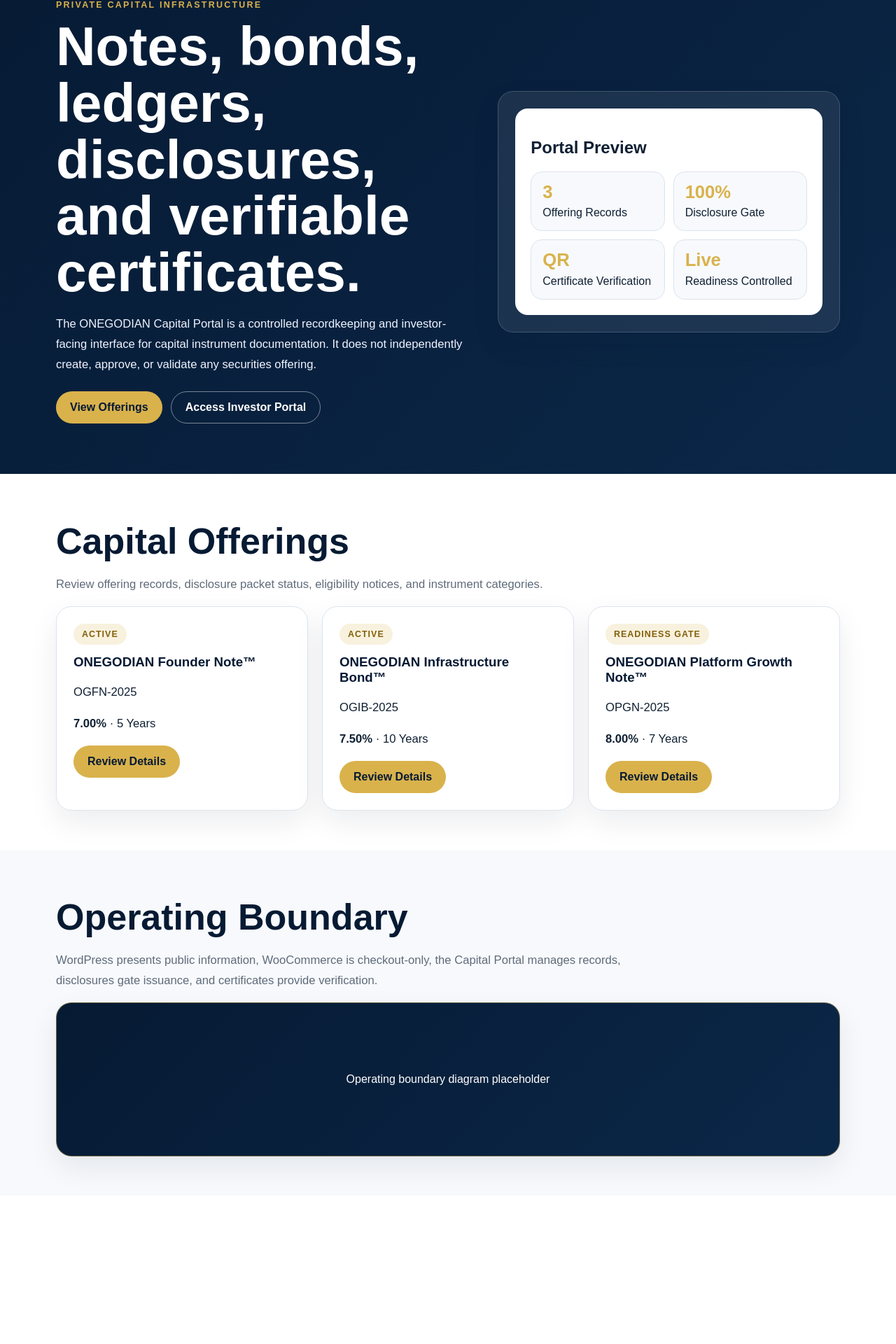
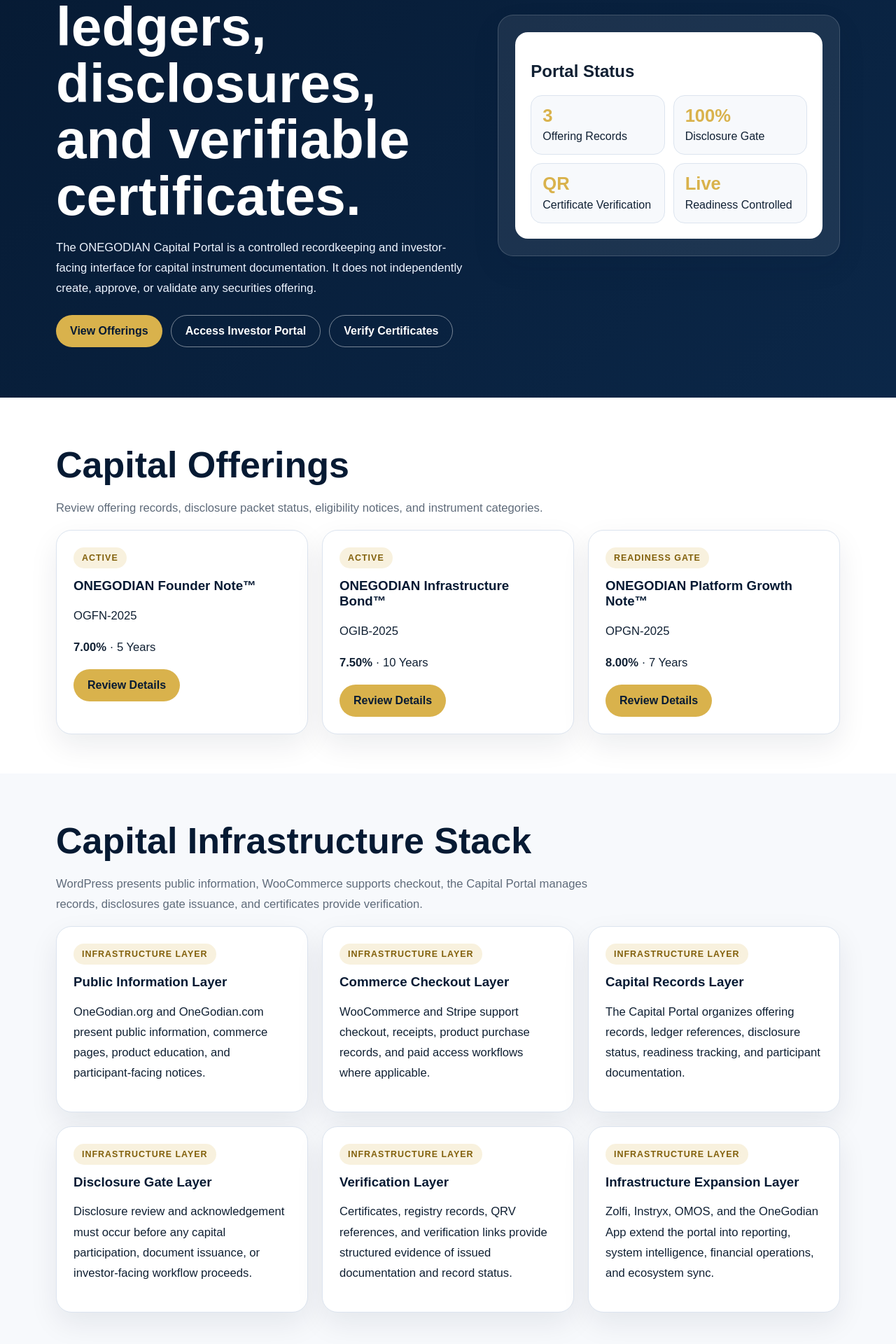
Before and after one commit to ohi-stack/onegodian-capital-web, a Next.js app: page / in a window 1280 px wide. Shown: the part 177-2097 px from the top of the page at 70% size. Before the commit the page ends 1885 px from the top, so only its background shows below. Built offline with nearby package versions, Linux system fonts and the light colour scheme; no server answers.

Commit message:
Remove homepage placeholder and add capital stack UI

```diff
--- a/app/page.tsx
+++ b/app/page.tsx
@@ -2,6 +2,33 @@
   ['ONEGODIAN Founder Note™', 'OGFN-2025', '7.00%', '5 Years', 'Active'],
   ['ONEGODIAN Infrastructure Bond™', 'OGIB-2025', '7.50%', '10 Years', 'Active'],
   ['ONEGODIAN Platform Growth Note™', 'OPGN-2025', '8.00%', '7 Years', 'Readiness Gate'],
+];
+
+const capitalStack = [
+  {
+    title: 'Public Information Layer',
+    body: 'OneGodian.org and OneGodian.com present public information, commerce pages, product education, and participant-facing notices.',
+  },
+  {
+    title: 'Commerce Checkout Layer',
+    body: 'WooCommerce and Stripe support checkout, receipts, product purchase records, and paid access workflows where applicable.',
+  },
+  {
+    title: 'Capital Records Layer',
+    body: 'The Capital Portal organizes offering records, ledger references, disclosure status, readiness tracking, and participant documentation.',
+  },
+  {
+    title: 'Disclosure Gate Layer',
+    body: 'Disclosure review and acknowledgement must occur before any capital participation, document issuance, or investor-facing workflow proceeds.',
+  },
+  {
+    title: 'Verification Layer',
+    body: 'Certificates, registry records, QRV references, and verification links provide structured evidence of issued documentation and record status.',
+  },
+  {
+    title: 'Infrastructure Expansion Layer',
+    body: 'Zolfi, Instryx, OMOS, and the OneGodian App extend the portal into reporting, system intelligence, financial operations, and ecosystem sync.',
+  },
 ];
 
 export default function Home() {
@@ -9,18 +36,69 @@
     <main>
       <section className="hero">
         <div className="wrap">
-          <nav className="nav">
-            <div className="brand">ONEGODIAN CAPITAL PORTAL™</div>
-            <div className="links"><a href="/offerings">Offerings</a><a href="/investor-portal">Investor Portal</a><a href="/disclosures">Disclosures</a><a href="/certificates">Certificates</a><a href="/production-readiness">Readiness</a></div>
-          </nav>
           <div className="heroGrid">
-            <div><div className="eyebrow">Private Capital Infrastructure</div><h1>Notes, bonds, ledgers, disclosures, and verifiable certificates.</h1><p>The ONEGODIAN Capital Portal is a controlled recordkeeping and investor-facing interface for capital instrument documentation. It does not independently create, approve, or validate any securities offering.</p><div className="actions"><a className="btn btnGold" href="/offerings">View Offerings</a><a className="btn btnGhost" href="/investor-portal">Access Investor Portal</a></div></div>
-            <div className="panel"><div className="screen"><h2>Portal Preview</h2><div className="statGrid"><div className="stat"><b>3</b>Offering Records</div><div className="stat"><b>100%</b>Disclosure Gate</div><div className="stat"><b>QR</b>Certificate Verification</div><div className="stat"><b>Live</b>Readiness Controlled</div></div></div></div>
+            <div>
+              <div className="eyebrow">Private Capital Infrastructure</div>
+              <h1>Notes, bonds, ledgers, disclosures, and verifiable certificates.</h1>
+              <p>
+                The ONEGODIAN Capital Portal is a controlled recordkeeping and investor-facing interface for capital instrument documentation. It does not independently create, approve, or validate any securities offering.
+              </p>
+              <div className="actions">
+                <a className="btn btnGold" href="/offerings">View Offerings</a>
+                <a className="btn btnGhost" href="/investor-portal">Access Investor Portal</a>
+                <a className="btn btnGhost" href="/certificates">Verify Certificates</a>
+              </div>
+            </div>
+            <div className="panel">
+              <div className="screen">
+                <h2>Portal Status</h2>
+                <div className="statGrid">
+                  <div className="stat"><b>3</b>Offering Records</div>
+                  <div className="stat"><b>100%</b>Disclosure Gate</div>
+                  <div className="stat"><b>QR</b>Certificate Verification</div>
+                  <div className="stat"><b>Live</b>Readiness Controlled</div>
+                </div>
+              </div>
+            </div>
           </div>
         </div>
       </section>
-      <section className="section"><div className="wrap"><h2>Capital Offerings</h2><p className="lead">Review offering records, disclosure packet status, eligibility notices, and instrument categories.</p><div className="cards">{offerings.map((o)=><div className="card" key={o[0]}><span className="badge">{o[4]}</span><h3>{o[0]}</h3><p>{o[1]}</p><p><strong>{o[2]}</strong> · {o[3]}</p><a className="btn btnGold" href="/offerings">Review Details</a></div>)}</div></div></section>
-      <section className="section sectionAlt"><div className="wrap"><h2>Operating Boundary</h2><p className="lead">WordPress presents public information, WooCommerce is checkout-only, the Capital Portal manages records, disclosures gate issuance, and certificates provide verification.</p><div className="placeholder">Operating boundary diagram placeholder</div></div></section>
+
+      <section className="section">
+        <div className="wrap">
+          <h2>Capital Offerings</h2>
+          <p className="lead">Review offering records, disclosure packet status, eligibility notices, and instrument categories.</p>
+          <div className="cards">
+            {offerings.map((o) => (
+              <div className="card" key={o[0]}>
+                <span className="badge">{o[4]}</span>
+                <h3>{o[0]}</h3>
+                <p>{o[1]}</p>
+                <p><strong>{o[2]}</strong> · {o[3]}</p>
+                <a className="btn btnGold" href="/offerings">Review Details</a>
+              </div>
+            ))}
+          </div>
+        </div>
+      </section>
+
+      <section className="section sectionAlt">
+        <div className="wrap">
+          <h2>Capital Infrastructure Stack</h2>
+          <p className="lead">
+            WordPress presents public information, WooCommerce supports checkout, the Capital Portal manages records, disclosures gate issuance, and certificates provide verification.
+          </p>
+          <div className="cards">
+            {capitalStack.map((layer) => (
+              <div className="card" key={layer.title}>
+                <span className="badge">Infrastructure Layer</span>
+                <h3>{layer.title}</h3>
+                <p>{layer.body}</p>
+              </div>
+            ))}
+          </div>
+        </div>
+      </section>
     </main>
   );
 }
```
